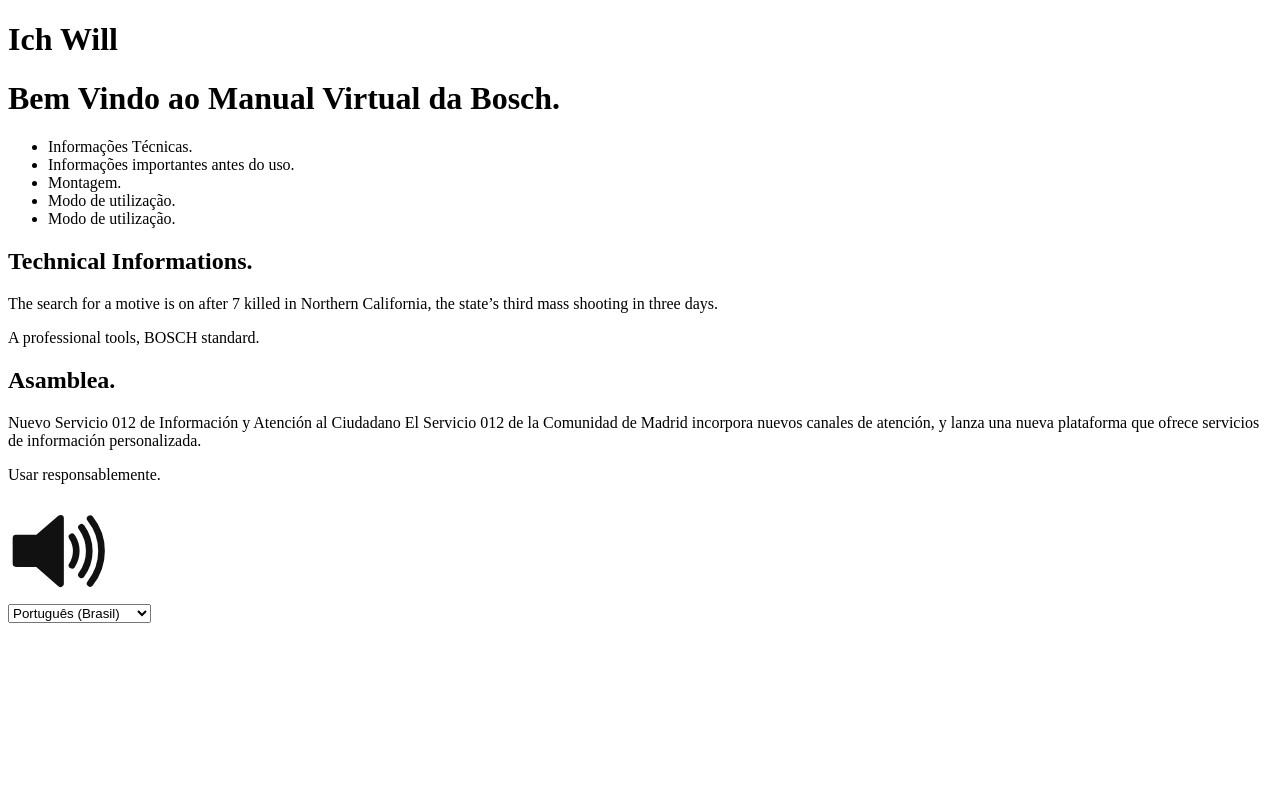
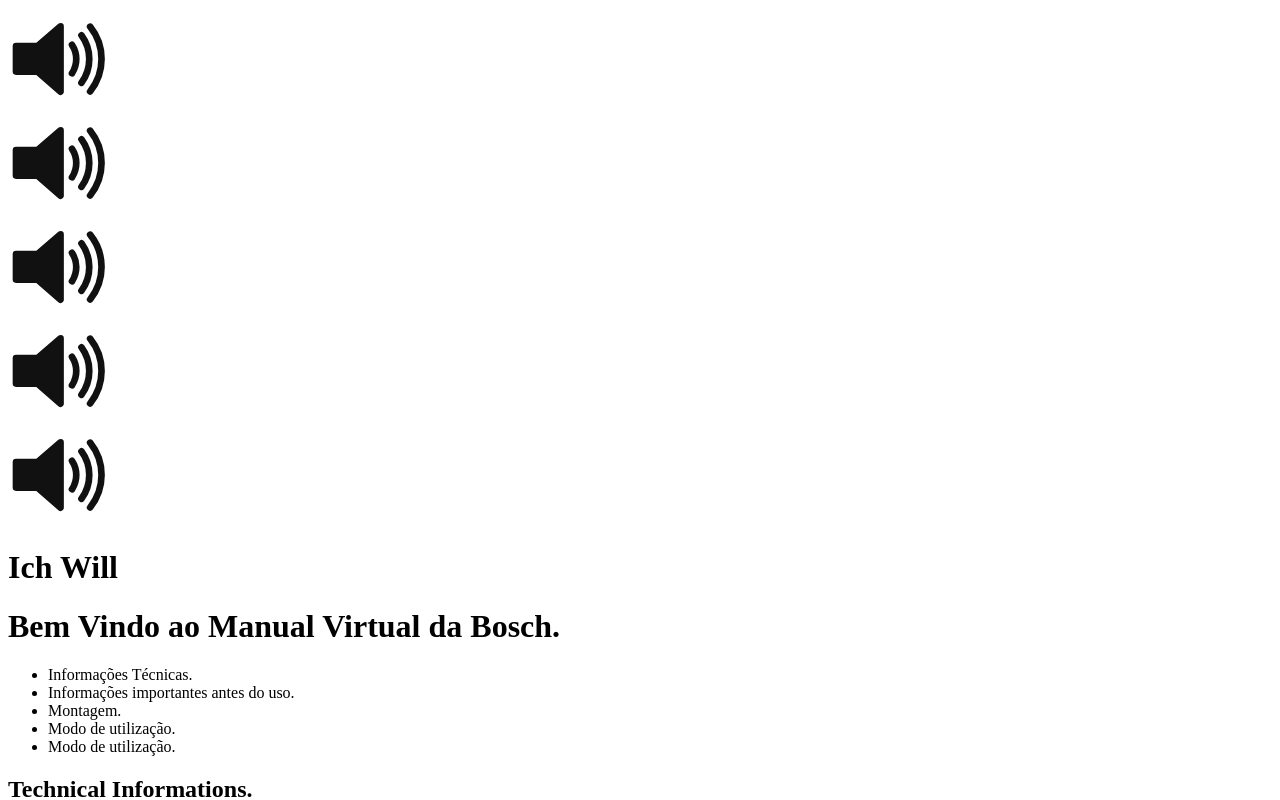
Before and after one commit to jgvlf/React_Speech_With_Artyom, a React (Create React App) app: page / in a window 1280 px wide. Shown: the top 800 px of the page. Built offline with nearby package versions, Linux system fonts and the light colour scheme.

Commit message:
👌 IMPROVE: Conditional

```diff
--- a/src/components/LanguageSelection.js
+++ b/src/components/LanguageSelection.js
@@ -12,7 +12,11 @@
 
     return(
         <>
-            <Speaker value={value}>
+            <Speaker value={value} text={"Olá"}/>
+            <Speaker value={value} text={"Imagem"}/>
+            <Speaker value={value} text={"Furadeira"}/>
+            <Speaker value={value} text={"Parafusadeira"}/>
+            <Speaker value={value}/>
                 <h1>Ich Will</h1>
                 <h1>Bem Vindo ao Manual Virtual da Bosch.</h1>
                 <ul>
@@ -44,7 +48,6 @@
                         Usar responsablemente.
                     </p>
                 </div>
-            </Speaker>
             <select name="language" id="language" defaultValue={"pt-PT"} onChange={getTagValue}>
                 <option value="pt-PT">Português (Brasil)</option>
                 <option value="es-ES">Espanhol (Espanha)</option>
--- a/src/components/Speaker.js
+++ b/src/components/Speaker.js
@@ -1,9 +1,9 @@
+import Artyom from "artyom.js";
 import React from "react";
 import SoundSpeak from "../assets/img/speaker.svg";
-import Artyom from "artyom.js";
 
 
-export function Speaker({children, value}){
+export function Speaker({text, value}){
 
     function initializerSpeaker(){
         const artyom = new Artyom();
@@ -20,8 +20,11 @@
                 console.error("Artyom couldn't be initialized: ", err);
             });
             setTimeout(()=>{
-                const selection = window.getSelection().toString().trim();
-                speak(artyom, selection);
+                if(text === undefined){
+                    const selection = window.getSelection.toString().trim()
+                    text = selection
+                }
+                speak(artyom, text);
             }, 250);
         }, 250);
     }
@@ -29,13 +32,12 @@
     function speak(speaker, value){
         console.log(speaker);
         console.log(value);
-        speaker.say(value);
+        speaker.say(value,{
+            onEnd: speaker.shutUp()
+        });
     }
     return(
         <>
-            <div id="text">
-                {children}
-            </div>
             <div>
                 <img src={SoundSpeak} alt="Clique para escutar" width={100} height={100}
                 onClick={initializerSpeaker}>
```
